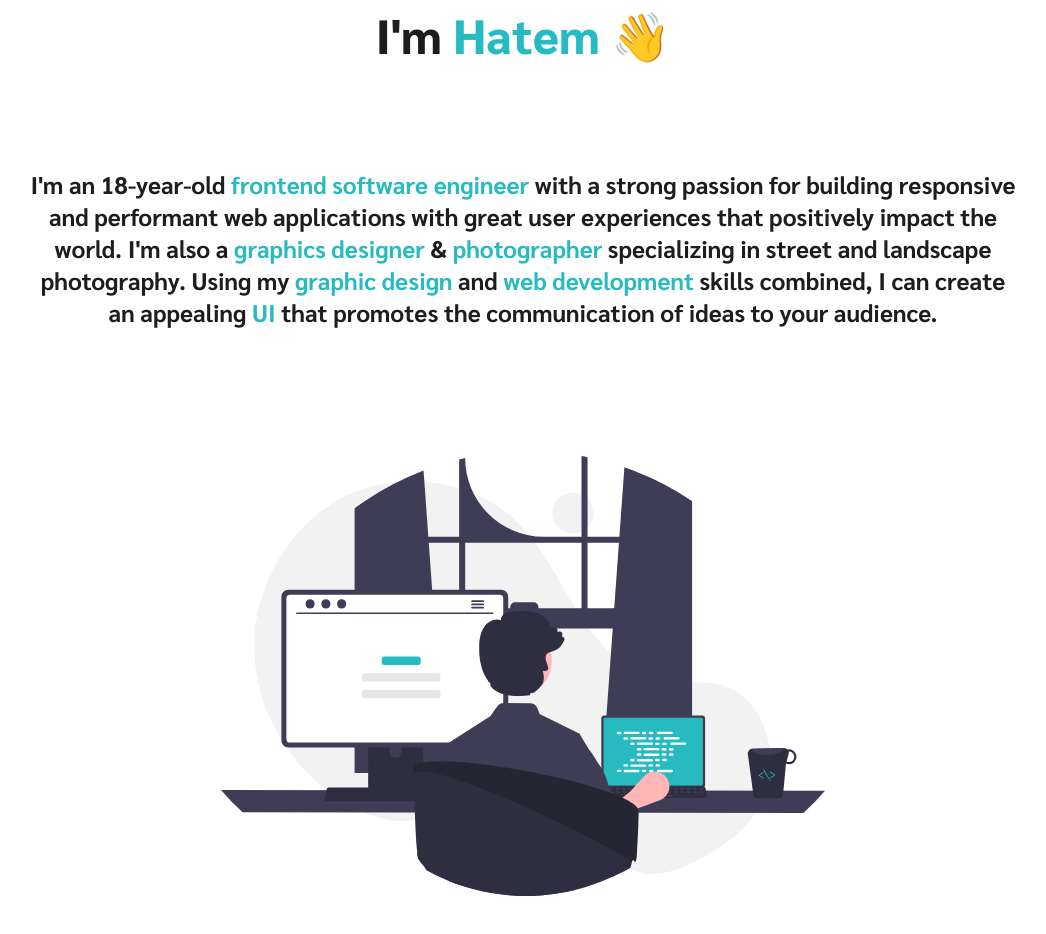
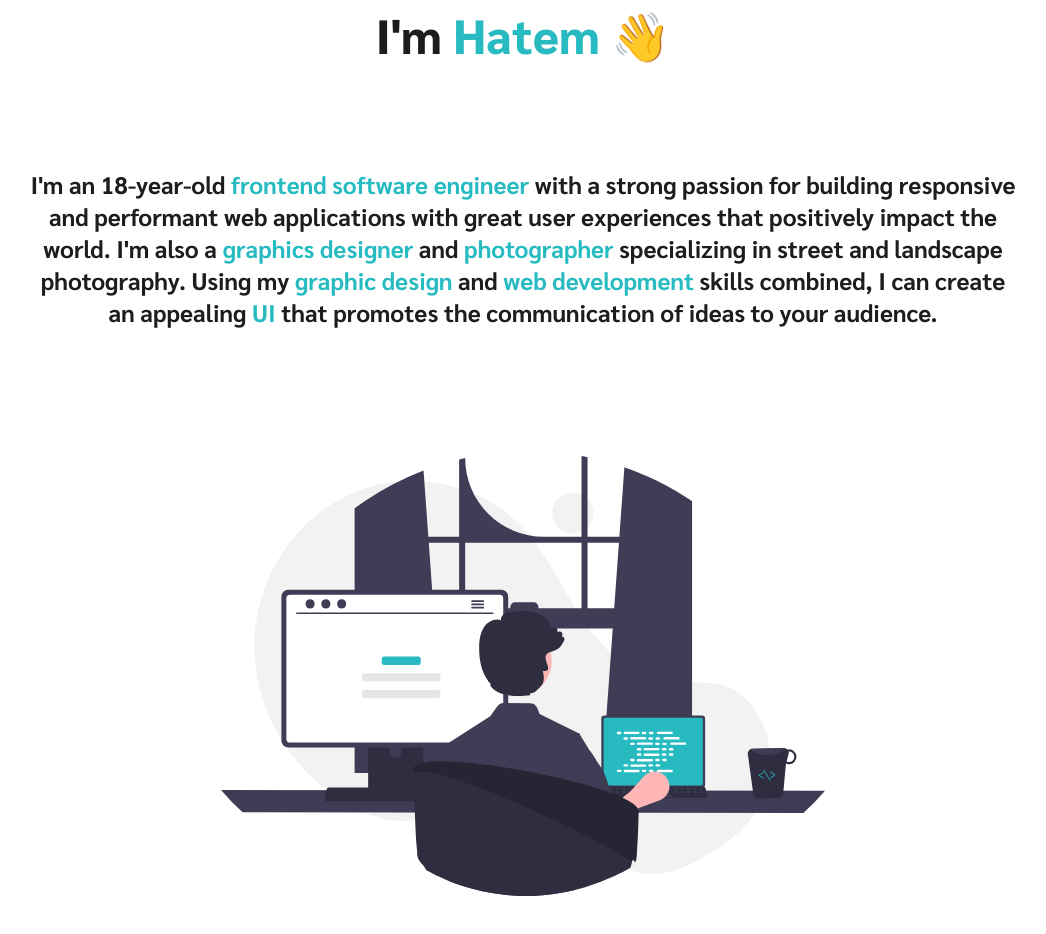
Before and after one commit to CodeNKoffee/Personal-Portfolio-2022, a plain HTML site: page index.html in a window 1280 px wide. Shown: the part 1025-1959 px from the top of the page, without its empty margins (117-1163 px from the left). Drawn offline with Linux system fonts and the light colour scheme; a script that the page names is missing.

Commit message:
More tweaks to myslef para

```diff
--- a/index.html
+++ b/index.html
@@ -126,7 +126,7 @@
         <div class="myself">
           <h1 class="myself__title">I'm <span class="blue">Hatem</span>&nbsp;<span class="hand-wave">👋</span></h1>
           <p class="myself__para">
-            I'm an 18-year-old <span class="blue">frontend software engineer</span> with a strong passion for building responsive and performant web applications with great user experiences that positively impact the world. I'm also a <span class="blue"> graphics designer</span> & <span class="blue">photographer</span> specializing in street and landscape photography. Using my <span class="blue">graphic design</span> and <span class="blue">web development</span> skills combined, I can create an appealing <span class="blue">UI</span> that promotes the communication of ideas to your audience.
+            I'm an 18-year-old <span class="blue">frontend software engineer</span> with a strong passion for building responsive and performant web applications with great user experiences that positively impact the world. I'm also a <span class="blue"> graphics designer</span> and <span class="blue">photographer</span> specializing in street and landscape photography. Using my <span class="blue">graphic design</span> and <span class="blue">web development</span> skills combined, I can create an appealing <span class="blue">UI</span> that promotes the communication of ideas to your audience.
           </p>
           <figure class="myself__img--wrapper">
             <img src="./Assets/about me.svg" alt="About Me" id="myself__img">
```
